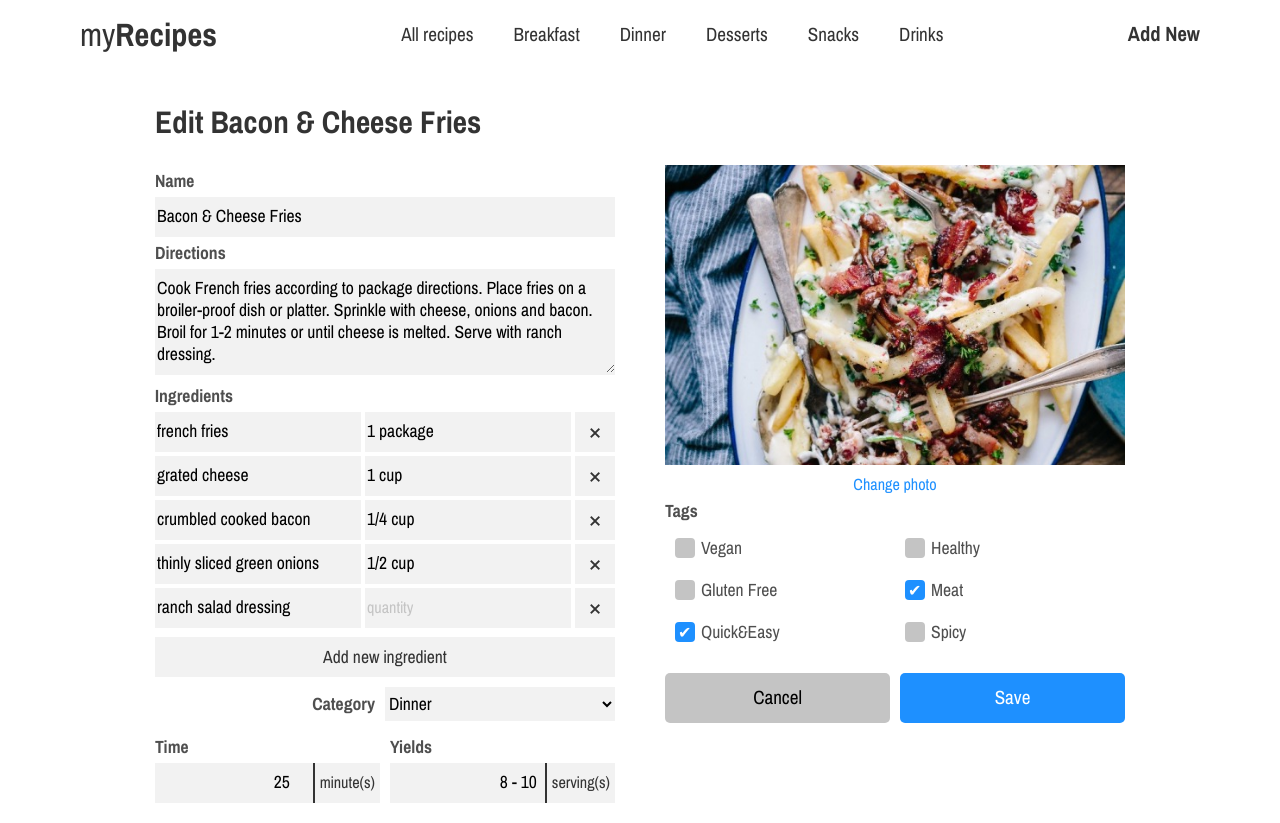
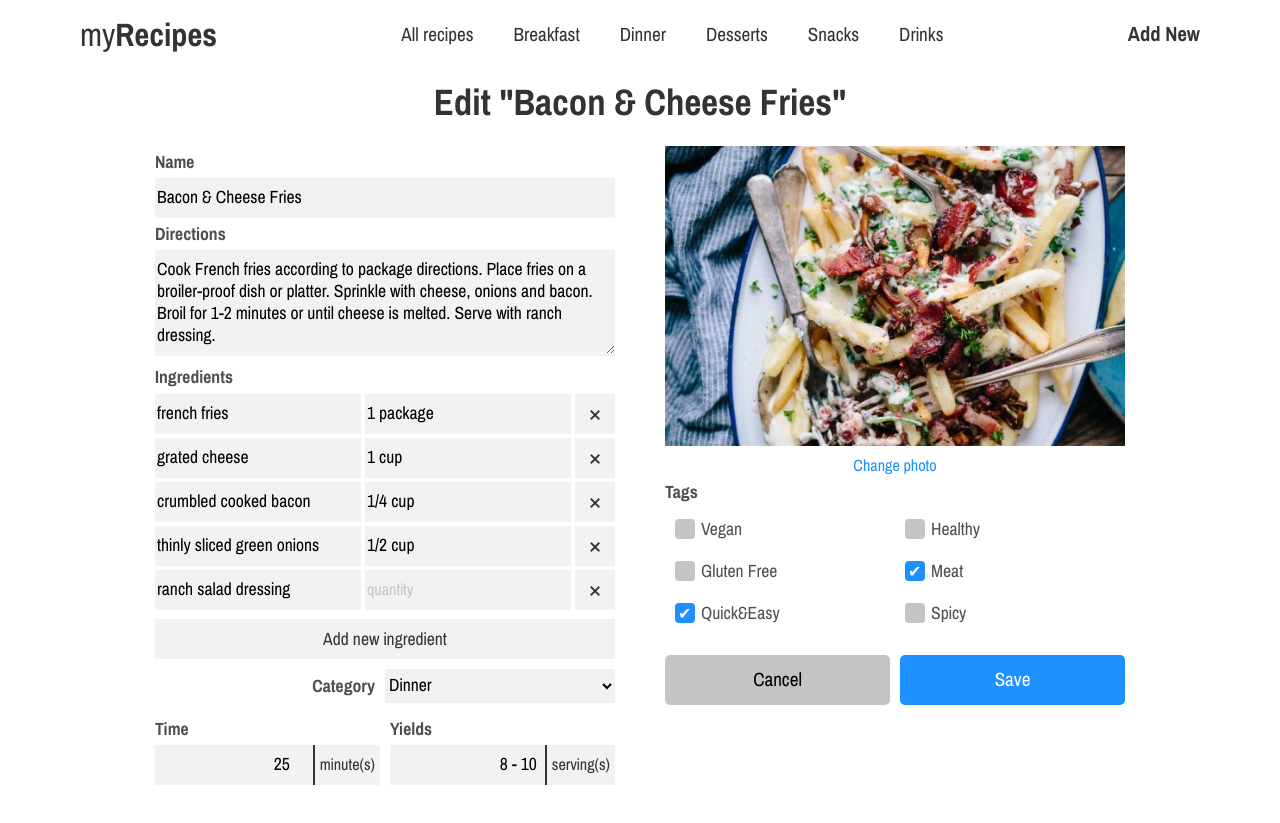
Before and after one commit to anya92/my-recipes, a React (Create React App) app: page /#/recipes/bacon-and-cheese-fries/edit in a window 1280 px wide. Built offline with nearby package versions, Linux system fonts and the light colour scheme.

Commit message:
added slug and uniqid packages, added some style fixes

```diff
--- a/package.json
+++ b/package.json
@@ -21,8 +21,9 @@
     "react-router-dom": "^4.2.2",
     "react-scripts": "1.0.17",
     "redux": "^3.7.2",
-    "shuffle-array": "^1.0.1",
-    "styled-components": "^2.2.3"
+    "slug": "^0.9.1",
+    "styled-components": "^2.2.3",
+    "uniqid": "^4.1.1"
   },
   "scripts": {
     "start": "react-scripts start",
--- a/src/components/EditRecipe/EditRecipe.js
+++ b/src/components/EditRecipe/EditRecipe.js
@@ -1,12 +1,21 @@
 import React, { Component } from 'react';
+import styled from 'styled-components';
 import { connect } from 'react-redux';
+import uniqId from 'uniqid';
 
 import Navbar from '../Navbar/Navbar';
 import RecipeForm from '../RecipeForm/RecipeForm';
 
+const Title = styled.h1`
+  font-size: 2.5rem;
+  margin-top: 0;
+  margin-bottom: 20px;
+  text-align: center;
+`;
+
 class EditRecipe extends Component {
   onSubmit = recipe => {
-    console.log(recipe);
+    console.log(recipe, uniqId());
   }
   onCancel = () => {
     this.props.history.goBack();
@@ -16,7 +25,7 @@ class EditRecipe extends Component {
       <div>
         <Navbar />
         <div className="container">
-          <h1>Edit {this.props.recipe.name}</h1>
+          <Title>Edit "{this.props.recipe.name}"</Title>
           <RecipeForm onSubmit={this.onSubmit} onCancel={this.onCancel} recipe={this.props.recipe} />
         </div>
       </div>
--- a/src/components/RecipeForm/RecipeForm.js
+++ b/src/components/RecipeForm/RecipeForm.js
@@ -1,5 +1,6 @@
 import React, { Component } from 'react';
 import styled from 'styled-components';
+import slug from 'slug';
 
 import { Input, Textarea } from './Inputs/Input';
 import Checkbox from './Inputs/Checkbox';
@@ -142,6 +143,7 @@ export default class componentName extends Component {
         yields: this.state.yields, // + servings
         image: this.state.image,
         addedAt: this.props.recipe ? this.props.recipe.addedAt : Date.now(),
+        slug: slug(this.state.name).toLowerCase(),
       });
     }
   }
--- a/src/components/SingleRecipe/RecipeImage/RecipeImage.js
+++ b/src/components/SingleRecipe/RecipeImage/RecipeImage.js
@@ -13,6 +13,9 @@ const StyledRecipeImage = styled.div`
     img {
       max-height: 400px;
     }
+  }
+  @media all and (max-width: 580px) {
+    grid-area: image;
   }
 `;
 
--- a/src/components/SingleRecipe/RecipeInfo/RecipeInfo.js
+++ b/src/components/SingleRecipe/RecipeInfo/RecipeInfo.js
@@ -117,8 +117,8 @@ const RecipeInfo = ({ recipe }) => {
       </Ingredients>
       <hr />
       <Info>
-        <span><i className="fa fa-clock-o" />{recipe.time}</span>
-        <span><i className="fa fa-users" />{recipe.yields}</span>
+        <span><i className="fa fa-clock-o" />{recipe.time} minute/s</span>
+        <span><i className="fa fa-users" />{recipe.yields} serving/s</span>
       </Info>
     </StyledRecipeInfo>
   );
--- a/src/components/SingleRecipe/SingleRecipe.js
+++ b/src/components/SingleRecipe/SingleRecipe.js
@@ -18,6 +18,7 @@ const Recipe = styled.div`
   }
   @media all and (max-width: 580px) {
     grid-template-columns: 1fr;
+    grid-template-areas: 'image';
   }
 `;
 
```
Also changed, not shown: 1 other file (tests, documents, lock files or other folders).
